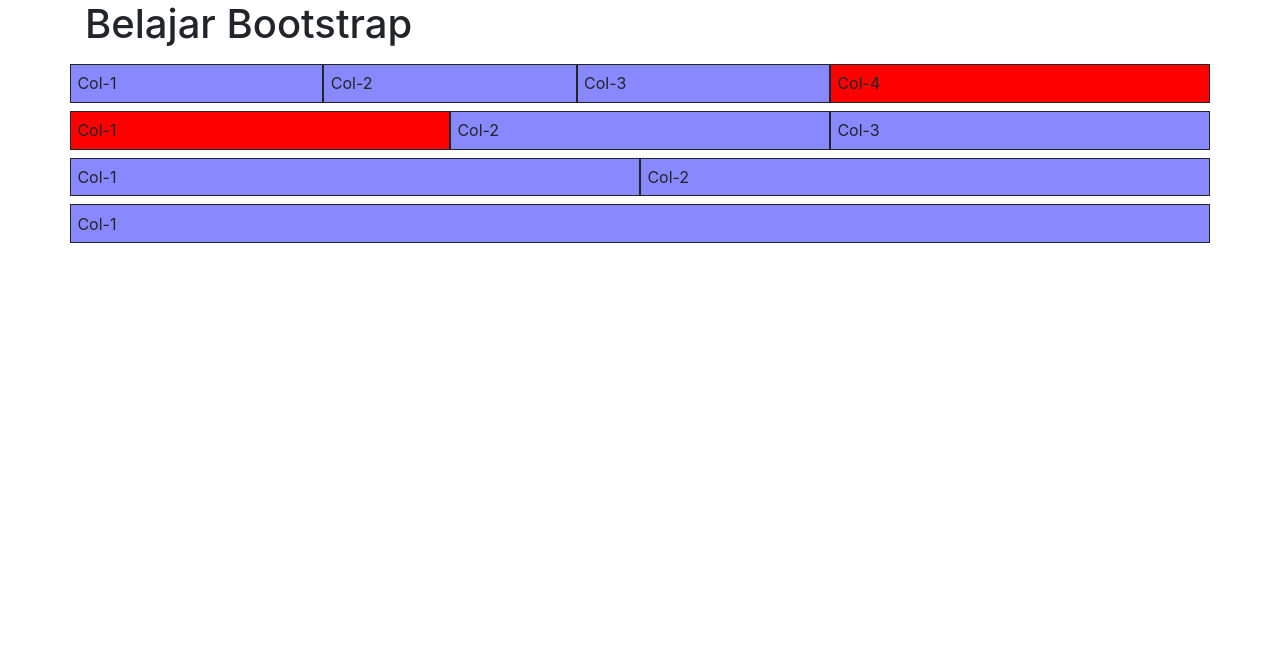
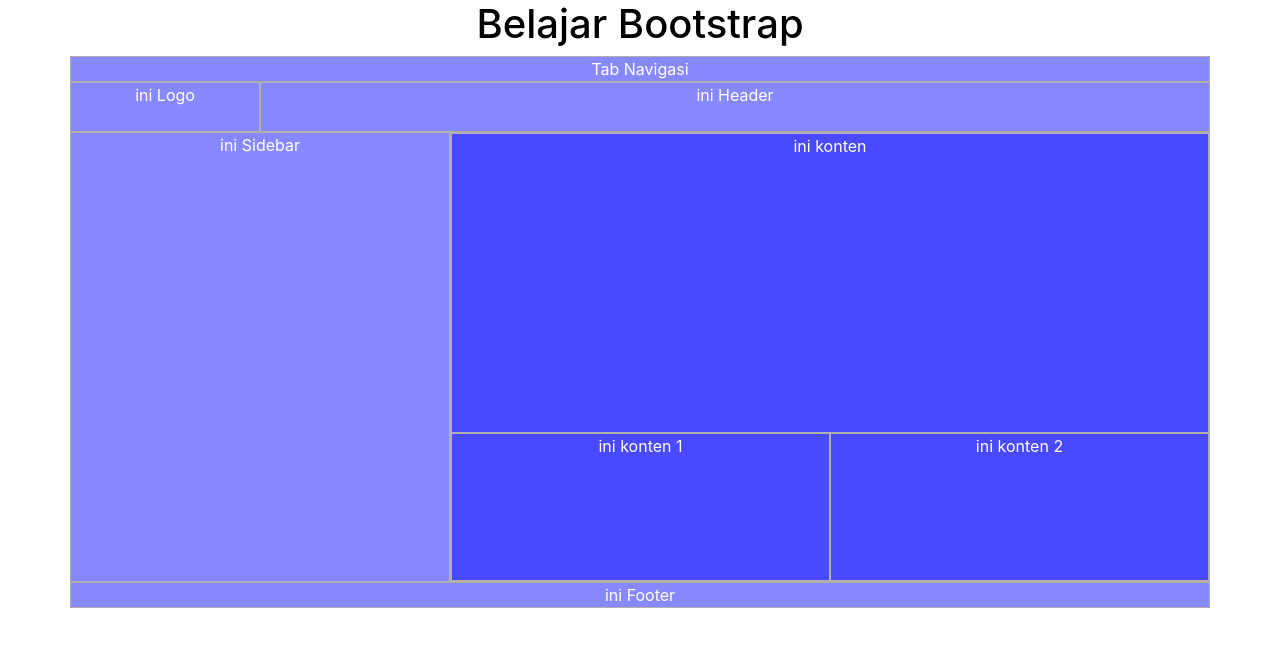
Before and after one commit to Ogy72/junior_web, a PHP site: page / in a window 1280 px wide. Shown: the top 647 px of the page. Run offline with PHP 8.4, Linux system fonts and the light colour scheme.

Commit message:
set layout form

```diff
--- a/css/style.css
+++ b/css/style.css
@@ -1,13 +1,22 @@
 .col {
     background-color: rgba(0, 0, 255, 0.466);
-    border: 1px solid;
-    padding: 0.4em;
-    margin-top: 0.5em;
+    border: 1px #b1b0b0 solid;
 }
 
-[class^="col-4"]{
-    background-color: red;
-    border: 1px solid;
-    padding: 0.4em;
-    margin-top: 0.5em;
+.konten, .sidebar{
+    background-color: rgba(0, 0, 255, 0.466);
+    border: 1px #b1b0b0 solid;
+    height: 450px;
 }
+
+.top-konten{
+    background-color: rgba(0, 0, 255, 0.466);
+    border: 1px #b1b0b0 solid;
+    height: 300px;
+}
+
+.bottom-konten{
+    background-color: rgba(0, 0, 255, 0.466);
+    border: 1px #b1b0b0 solid;
+    height: 148px;
+}
--- a/index.php
+++ b/index.php
@@ -12,25 +12,54 @@
 </head>
 
 <body>
-    <div class="container">
-        <h1>Belajar Bootstrap</h1>
+    <div class="container" style="text-align:center; color:#ffffff;">
+        <h1 align="center" style="color:#000000">Belajar Bootstrap</h1>
+
+        <!-- Navigasi -->
         <div class="row">
-            <div class="col">Col-1</div>
-            <div class="col">Col-2</div>
-            <div class="col">Col-3</div>
-            <div class="col-4">Col-4</div>
+            <div class="col-12 col-sm-12 col-md-12 col-xl-12 col">
+                Tab Navigasi
+            </div>
         </div>
+
+        <!-- Header -->
         <div class="row">
-            <div class="col-4">Col-1</div>
-            <div class="col">Col-2</div>
-            <div class="col">Col-3</div>
+            <div class="col-2 col-sm-2 col-md-2 col-lg-2 col-xl-2 col" style="height:50px">
+                ini Logo
+            </div>
+            <div class="col-10 col-sm-10 col-md-10 col-lg-10 col-xl-10 col">
+                ini Header
+            </div>
         </div>
+
+        <!-- Konten -->
         <div class="row">
-            <div class="col">Col-1</div>
-            <div class="col">Col-2</div>
+            <div class="col-4 col-sm-4 col-md-4 col-lg-4 col-xl-4 sidebar" >
+                ini Sidebar
+            </div>
+            <div class="col-8 col-sm-8 col-md-8 col-lg-8 col-xl-8 col konten">
+
+                <!-- isi Konten -->
+                <div class="row">
+                    <div class="col-12 col-sm-12 col-md-12 col-lg-12 col-xl-12 top-konten" >
+                        ini konten
+                    </div>
+                    <div class="col-6 col-sm-6 col-md-6 col-lg-6 col-xl-6 bottom-konten">
+                        ini konten 1
+                    </div>
+                    <div class="col-6 col-sm-6 col-md-6 col-lg-6 col-xl-6 bottom-konten">
+                        ini konten 2
+                    </div>
+                </div>
+
+            </div>
         </div>
+
+        <!-- Footer -->
         <div class="row">
-            <div class="col">Col-1</div>
+            <div class="col-12 col-sm-12 col-md-12 col-lg-12 col-xl-12 col">
+                ini Footer
+            </div>
         </div>
     </div>
 
```
Also changed, not shown: form.php (+42 -10 lines).
